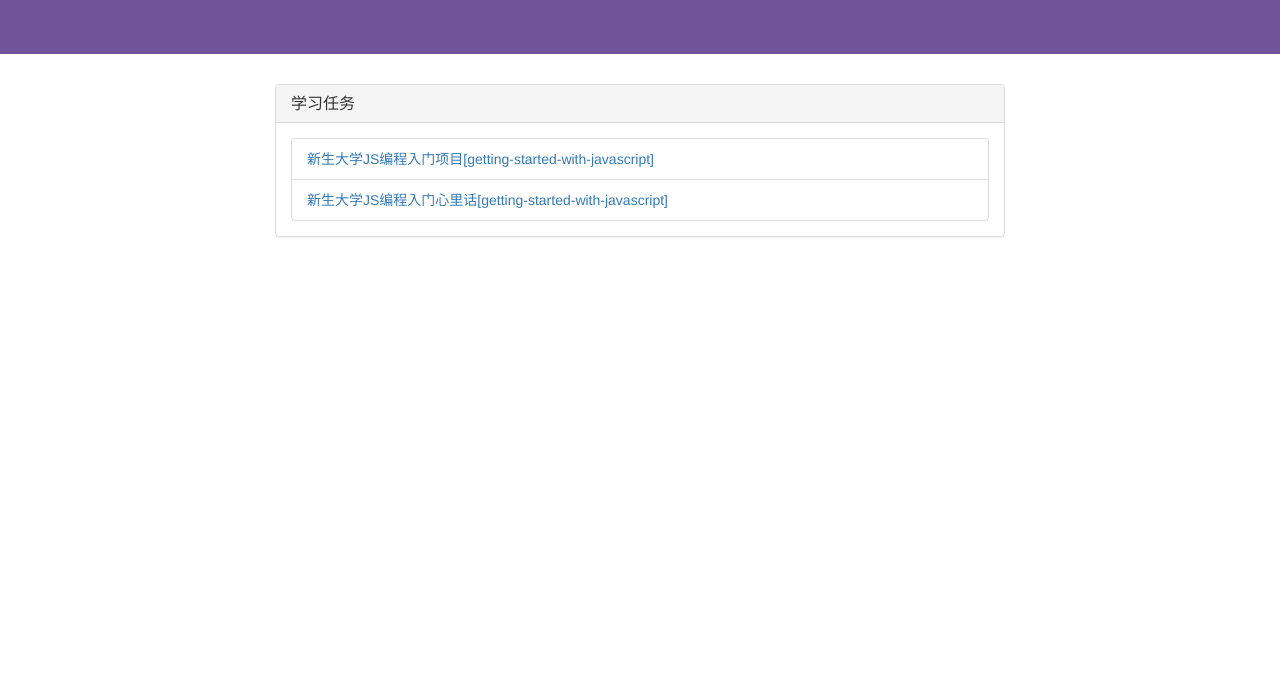
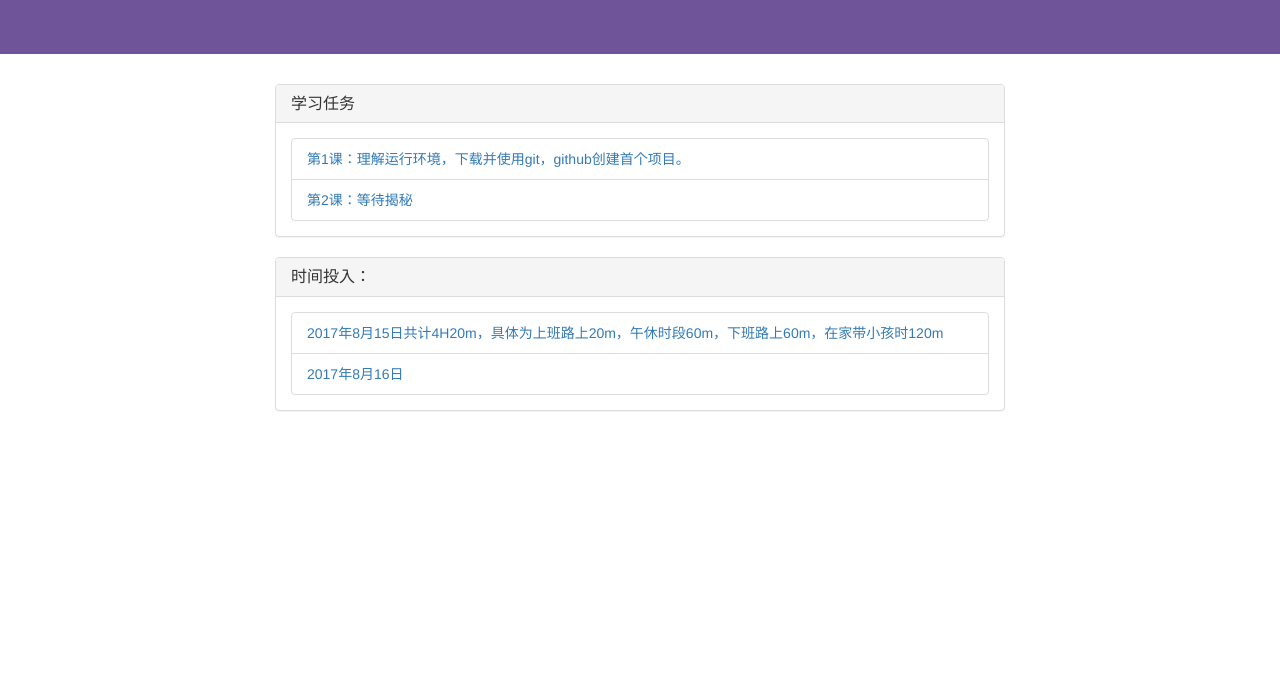
Before and after one commit to taohyson/records, a plain HTML site: page index.html in a window 1280 px wide. Shown: the part 116-800 px from the top of the page. Drawn offline with nearby package versions, Linux system fonts and the light colour scheme.

Commit message:
add some list

```diff
--- a/index.html
+++ b/index.html
@@ -12,29 +12,59 @@
 <div>
   <div class="main-header">
     <div class="container">
-      <h1>学习JavaScript编程，如同玩游戏一样简单！</h1>
+      <h1>记录我与JS的初恋</h1>
     </div>
   </div>
   <div class="container">
     <div class="col-md-8 col-md-offset-2">
+
       <div class="panel panel-default">
         <div class="panel-heading">
           <h3 class="panel-title">学习任务</h3>
         </div>
         <div class="panel-body">
           <li class="list-group-item">
-            <a href="https://xugy0926.github.io/getting-started-with-javascript/">
-              新生大学JS编程入门项目[getting-started-with-javascript]
+            <a href="">
+              第1课：理解运行环境，下载并使用git，github创建首个项目。
             </a>
           </li>
           <li class="list-group-item">
-            <a href="https://github.com/xugy0926/words-from-the-heart">
-              新生大学JS编程入门心里话[getting-started-with-javascript]
+            <a href="">
+              第2课：等待揭秘
             </a>
           </li>
         </div>
+
       </div>
+
+
     </div>
+
+    <div class="col-md-8 col-md-offset-2">
+
+      <div class="panel panel-default">
+        <div class="panel-heading">
+          <h3 class="panel-title">时间投入：</h3>
+        </div>
+        <div class="panel-body">
+          <li class="list-group-item">
+            <a href="">
+              2017年8月15日共计4H20m，具体为上班路上20m，午休时段60m，下班路上60m，在家带小孩时120m
+            </a>
+          </li>
+          <li class="list-group-item">
+            <a href="">
+              2017年8月16日
+            </a>
+          </li>
+        </div>
+
+      </div>
+
+
+    </div>
+
+
   </div>
 </div>
 </body>
```
